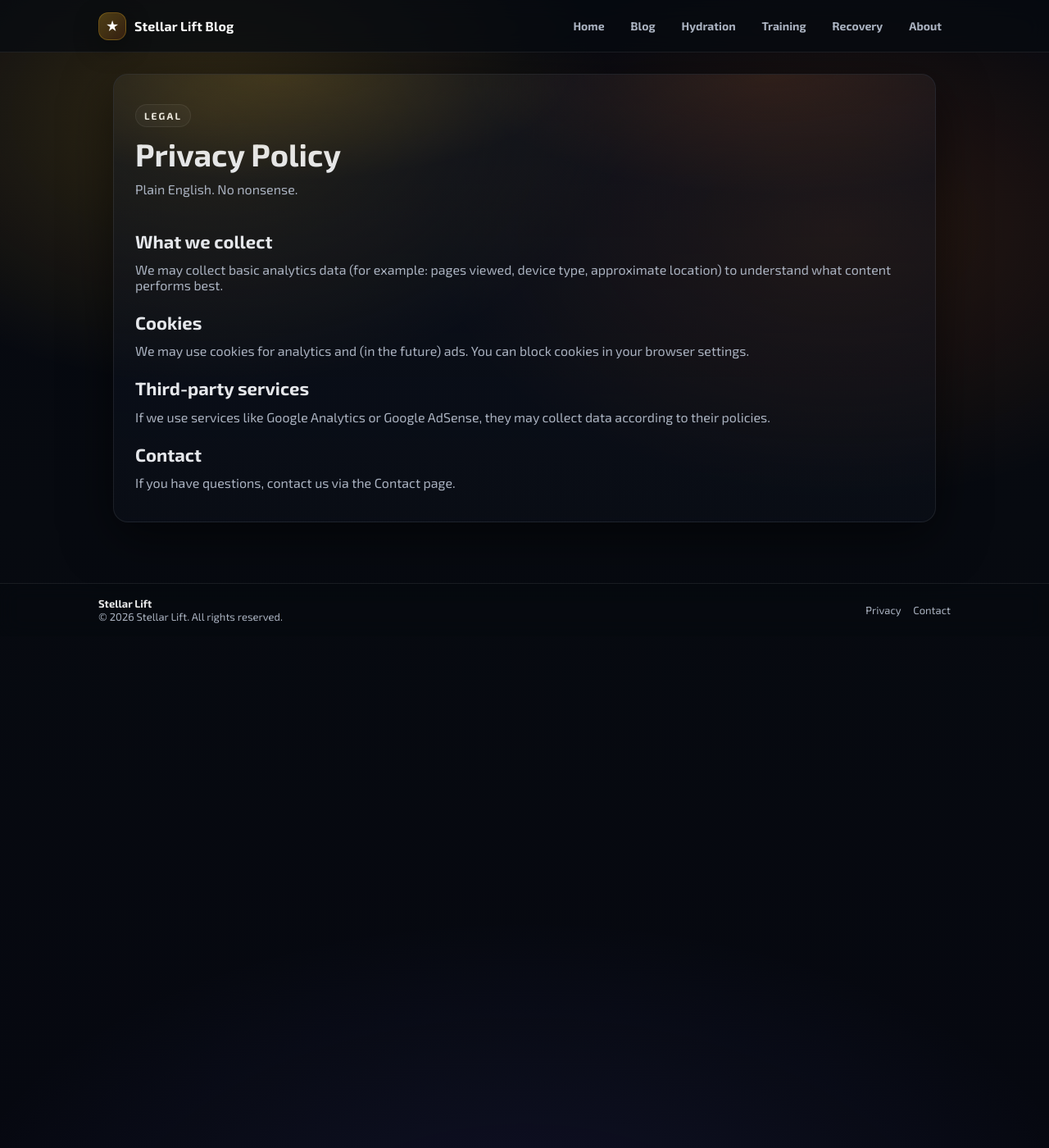
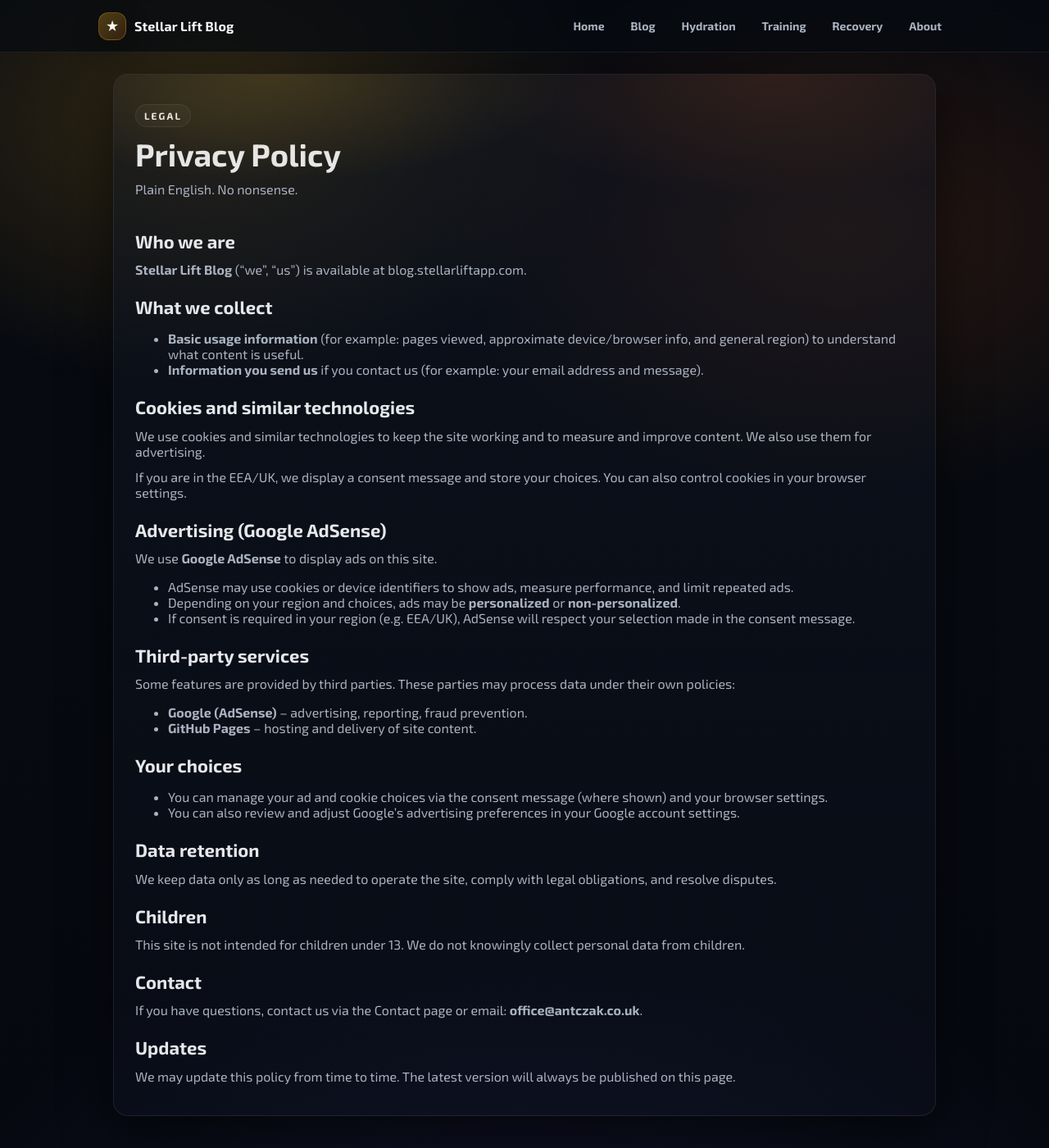
Before and after one commit to AntczakEI/stellarlift-blog, a Jekyll site: the page built from privacy.html, in a window 1280 px wide and 1400 px high. Shown: the whole window at 82% size. Built offline with Jekyll 4.4.1, drawn with Linux system fonts in a browser that asks for light colours.

Commit message:
Update privacy.html

```diff
--- a/privacy.html
+++ b/privacy.html
@@ -12,15 +12,49 @@ permalink: /privacy/
 </section>
 
 <section class="section">
+  <h2>Who we are</h2>
+  <p><strong>Stellar Lift Blog</strong> (“we”, “us”) is available at blog.stellarliftapp.com.</p>
+
   <h2>What we collect</h2>
-  <p>We may collect basic analytics data (for example: pages viewed, device type, approximate location) to understand what content performs best.</p>
+  <ul>
+    <li><strong>Basic usage information</strong> (for example: pages viewed, approximate device/browser info, and general region) to understand what content is useful.</li>
+    <li><strong>Information you send us</strong> if you contact us (for example: your email address and message).</li>
+  </ul>
 
-  <h2>Cookies</h2>
-  <p>We may use cookies for analytics and (in the future) ads. You can block cookies in your browser settings.</p>
+  <h2>Cookies and similar technologies</h2>
+  <p>We use cookies and similar technologies to keep the site working and to measure and improve content. We also use them for advertising.</p>
+  <p>If you are in the EEA/UK, we display a consent message and store your choices. You can also control cookies in your browser settings.</p>
+
+  <h2>Advertising (Google AdSense)</h2>
+  <p>We use <strong>Google AdSense</strong> to display ads on this site.</p>
+  <ul>
+    <li>AdSense may use cookies or device identifiers to show ads, measure performance, and limit repeated ads.</li>
+    <li>Depending on your region and choices, ads may be <strong>personalized</strong> or <strong>non-personalized</strong>.</li>
+    <li>If consent is required in your region (e.g. EEA/UK), AdSense will respect your selection made in the consent message.</li>
+  </ul>
 
   <h2>Third-party services</h2>
-  <p>If we use services like Google Analytics or Google AdSense, they may collect data according to their policies.</p>
+  <p>Some features are provided by third parties. These parties may process data under their own policies:</p>
+  <ul>
+    <li><strong>Google (AdSense)</strong> – advertising, reporting, fraud prevention.</li>
+    <li><strong>GitHub Pages</strong> – hosting and delivery of site content.</li>
+  </ul>
+
+  <h2>Your choices</h2>
+  <ul>
+    <li>You can manage your ad and cookie choices via the consent message (where shown) and your browser settings.</li>
+    <li>You can also review and adjust Google’s advertising preferences in your Google account settings.</li>
+  </ul>
+
+  <h2>Data retention</h2>
+  <p>We keep data only as long as needed to operate the site, comply with legal obligations, and resolve disputes.</p>
+
+  <h2>Children</h2>
+  <p>This site is not intended for children under 13. We do not knowingly collect personal data from children.</p>
 
   <h2>Contact</h2>
-  <p>If you have questions, contact us via the Contact page.</p>
+  <p>If you have questions, contact us via the Contact page or email: <strong>office@antczak.co.uk</strong>.</p>
+
+  <h2>Updates</h2>
+  <p>We may update this policy from time to time. The latest version will always be published on this page.</p>
 </section>
```
